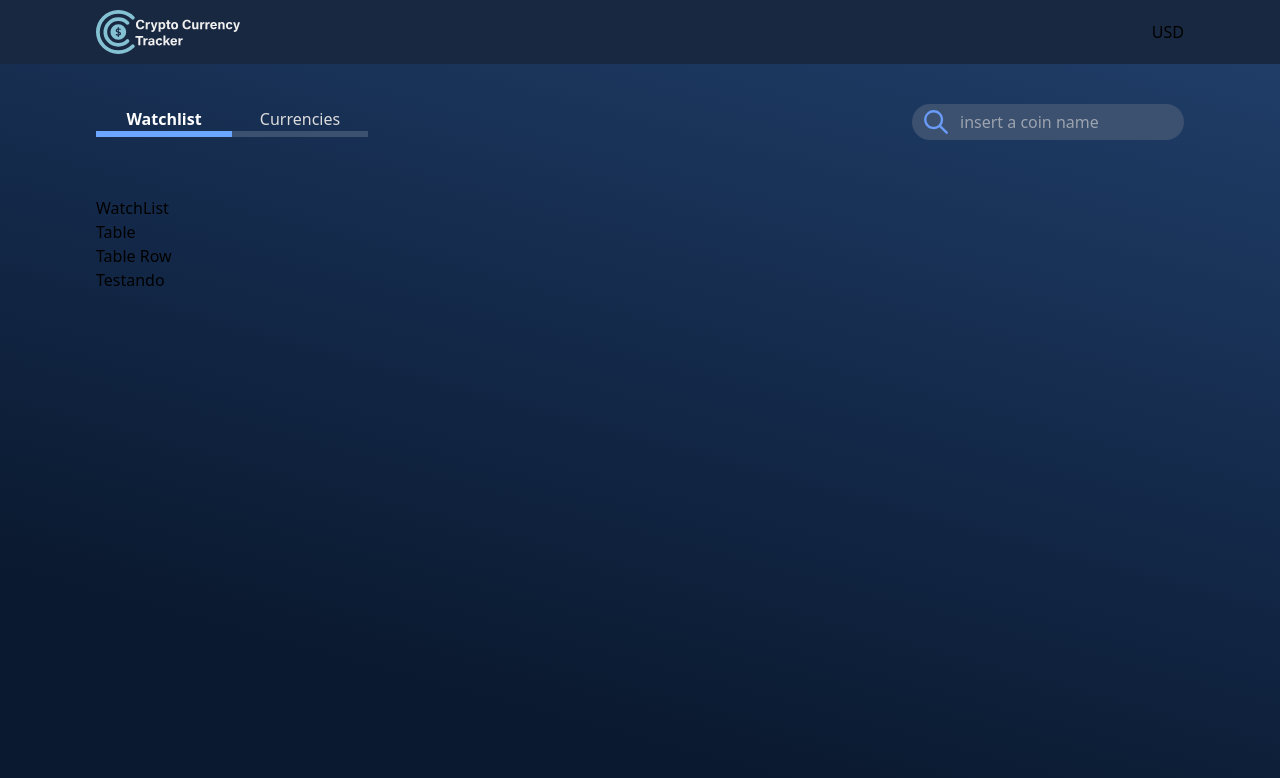
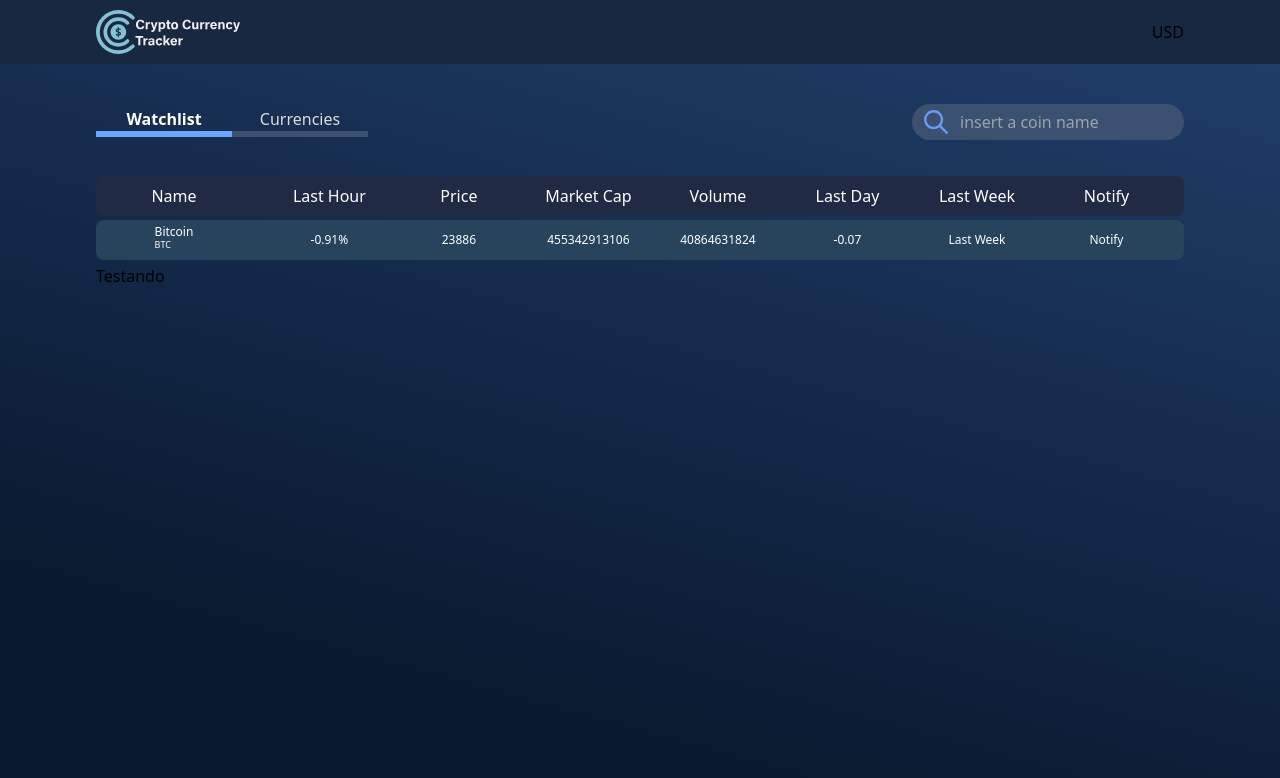
Before and after one commit to MarcioVPires/crypto-currency-tracker, a Vue app: page / in a window 1280 px wide. Shown: the top 778 px of the page. Built offline with nearby package versions, Linux system fonts and the light colour scheme.

Commit message:
creating table and tablerow style

```diff
--- a/src/assets/style/tailwind.css
+++ b/src/assets/style/tailwind.css
@@ -11,4 +11,10 @@
       #21406c 100%
     );
   }
+  .no-scrollbar::-webkit-scrollbar,
+  .no-scrollbar {
+    display: none;
+    -ms-overflow-style: none;
+    scrollbar-width: none;
+  }
 }
--- a/src/components/MainBarComp.vue
+++ b/src/components/MainBarComp.vue
@@ -1,6 +1,6 @@
 <template>
   <section class="w-full flex flex-col justify-center items-center pt-14 sm:pt-16">
-    <div class="w-full flex flex-col sm:flex-row sm:justify-between text-center pt-10 pb-14">
+    <div class="w-full flex flex-col sm:flex-row sm:justify-between text-center pt-10 pb-4">
       <SearchComp />
       <NavComp />
     </div>
--- a/src/components/TableComp.vue
+++ b/src/components/TableComp.vue
@@ -1,6 +1,45 @@
 <template>
   <section>
-    <h1>Table</h1>
+    <div
+      class="flex flex-row sm:justify-around bg-[#202A44] text-white items-center rounded-lg py-2 mb-1"
+    >
+      <div class="min-w-[35%] text-center sm:min-w-[12%]">
+        <p>Name</p>
+      </div>
+
+      <div class="w-5/6 flex sm:justify-around whitespace-nowrap overflow-x-scroll no-scrollbar">
+        <div class="min-w-[50%] text-center sm:min-w-[12%]">
+          <p>Last Hour</p>
+        </div>
+        <!-- <div
+          :v-for="name in propNames"
+          :name="name"
+          :key="name"
+          :load="log(name)"
+          class="min-w-[50%] text-center sm:min-w-[12%]"
+        >
+          <p>{{ name }}</p>
+        </div> -->
+        <div class="min-w-[50%] text-center sm:min-w-[12%]">
+          <p>Price</p>
+        </div>
+        <div class="min-w-[50%] text-center sm:min-w-[12%]">
+          <p>Market Cap</p>
+        </div>
+        <div class="min-w-[50%] text-center sm:min-w-[12%]">
+          <p>Volume</p>
+        </div>
+        <div class="min-w-[50%] text-center sm:min-w-[12%]">
+          <p>Last Day</p>
+        </div>
+        <div class="min-w-[50%] text-center sm:min-w-[12%]">
+          <p>Last Week</p>
+        </div>
+        <div class="min-w-[50%] text-center sm:min-w-[12%]">
+          <p>Notify</p>
+        </div>
+      </div>
+    </div>
     <TableRowComp />
   </section>
 </template>
@@ -10,8 +49,20 @@ import TableRowComp from "./TableRowComp.vue";
 
 export default {
   name: "TableComp",
+  props: ["watchlist"],
   components: {
     TableRowComp,
   },
+  data() {
+    return {
+      propNames: ["Last Hour", "Price", "Market Cap", "Volume", "Last Day", "Search", "Watchlist"],
+    };
+  },
+  methods: {
+    log(item) {
+      console.log(item);
+      console.log(this.propNames);
+    },
+  },
 };
 </script>
--- a/src/components/TableRowComp.vue
+++ b/src/components/TableRowComp.vue
@@ -1,5 +1,49 @@
 <template>
-  <section>
-    <p>Table Row</p>
-  </section>
+  <div
+    class="flex flex-row sm:justify-around bg-[#27445C] text-white items-center rounded-lg h-10 mb-1"
+  >
+    <div
+      class="min-w-[35%] h-full text-center text-xs sm:min-w-[12%] flex justify-center items-center"
+    >
+      <p class="text-left">Bitcoin <br /><sup>BTC</sup></p>
+    </div>
+
+    <div class="w-5/6 flex h-10 sm:justify-around whitespace-nowrap overflow-x-scroll no-scrollbar">
+      <div
+        class="min-w-[50%] h-full text-center text-xs sm:min-w-[12%] flex justify-center items-center"
+      >
+        <p>-0.91%</p>
+      </div>
+      <div
+        class="min-w-[50%] h-full text-center text-xs sm:min-w-[12%] flex justify-center items-center"
+      >
+        <p>23886</p>
+      </div>
+      <div
+        class="min-w-[50%] h-full text-center text-xs sm:min-w-[12%] flex justify-center items-center"
+      >
+        <p>455342913106</p>
+      </div>
+      <div
+        class="min-w-[50%] h-full text-center text-xs sm:min-w-[12%] flex justify-center items-center"
+      >
+        <p>40864631824</p>
+      </div>
+      <div
+        class="min-w-[50%] h-full text-center text-xs sm:min-w-[12%] flex justify-center items-center"
+      >
+        <p>-0.07</p>
+      </div>
+      <div
+        class="min-w-[50%] h-full text-center text-xs sm:min-w-[12%] flex justify-center items-center"
+      >
+        <p>Last Week</p>
+      </div>
+      <div
+        class="min-w-[50%] h-full text-center text-xs sm:min-w-[12%] flex justify-center items-center"
+      >
+        <p>Notify</p>
+      </div>
+    </div>
+  </div>
 </template>
--- a/src/views/WatchListView.vue
+++ b/src/views/WatchListView.vue
@@ -1,6 +1,8 @@
 <template>
-  <h1>WatchList</h1>
-  <TableComp />
+  <div class="sm:invisible">
+    <p class="text-xs text-gray-400 text-right pb-1">Scroll right --></p>
+  </div>
+  <TableComp watchlist="true" />
 </template>
 
 <script>
```
